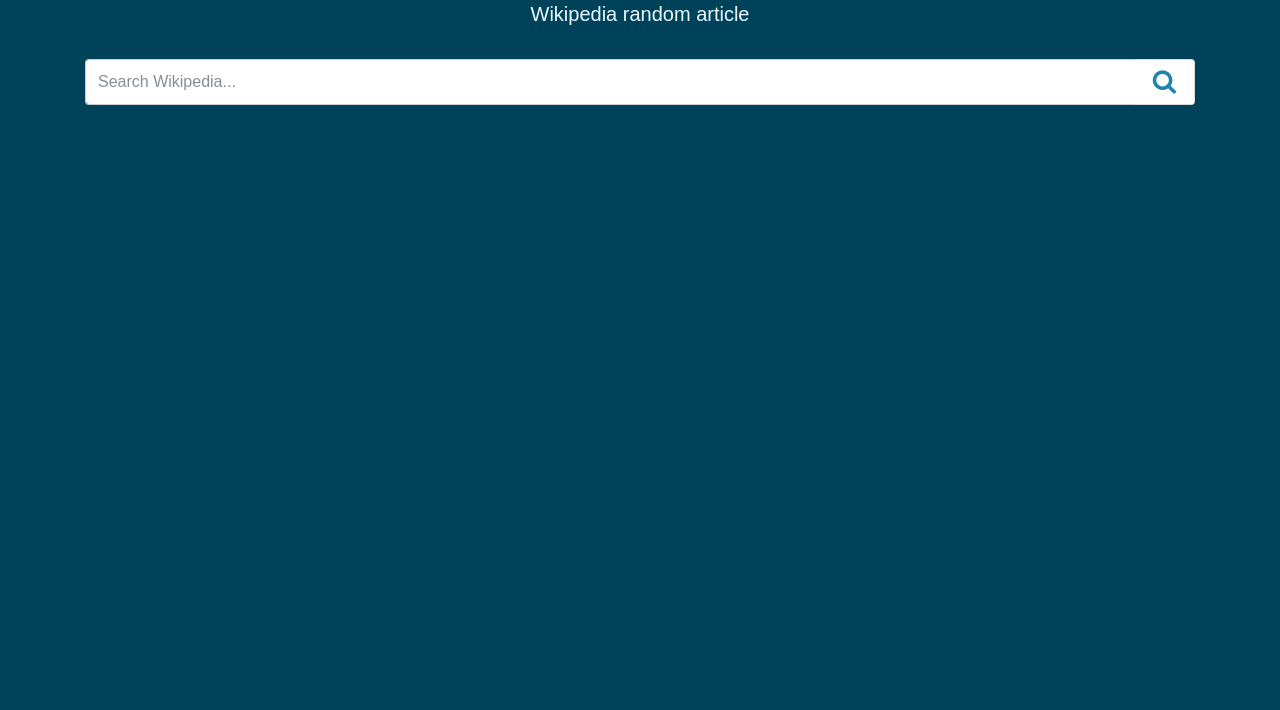
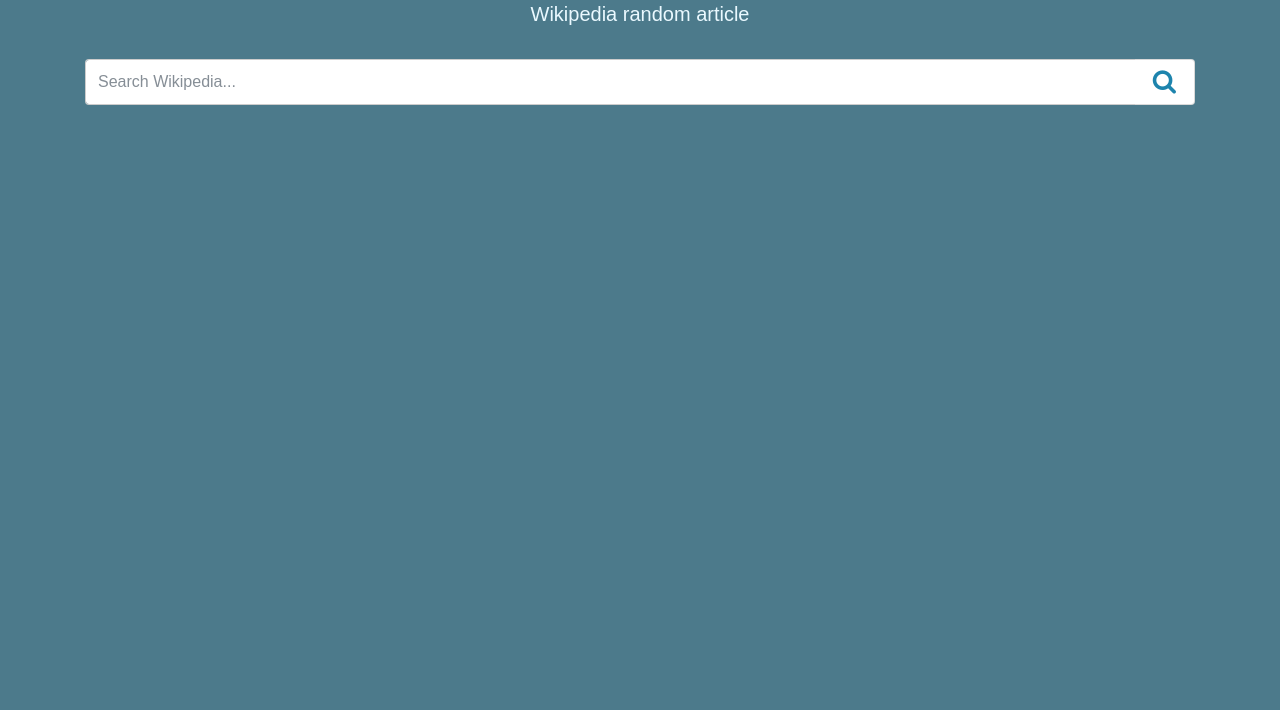
Before and after one commit to vladotimic/project4, a plain HTML site: page index.html in a window 1280 px wide. Shown: the part 90-800 px from the top of the page. Drawn offline with nearby package versions, Linux system fonts and the light colour scheme.

Commit message:
Change to body > background-color!

```diff
--- a/css/style.css
+++ b/css/style.css
@@ -7,7 +7,7 @@
 body {
   margin: 0;
   padding: 0;
-  background-color: rgb(1, 66, 91);
+  background-color: rgba(1, 66, 91, 0.7);
   font-family: 'Rubik', sans-serif;
 }
 
```
